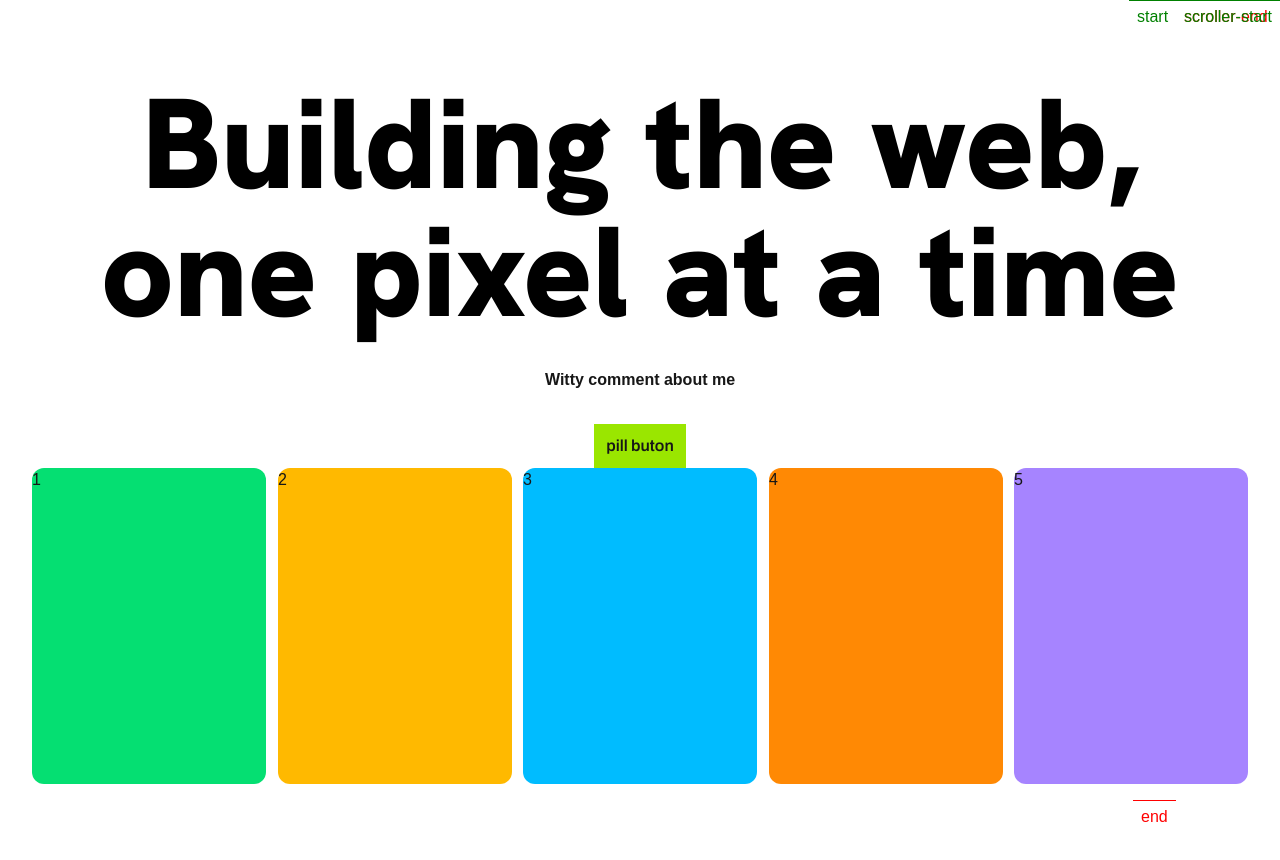
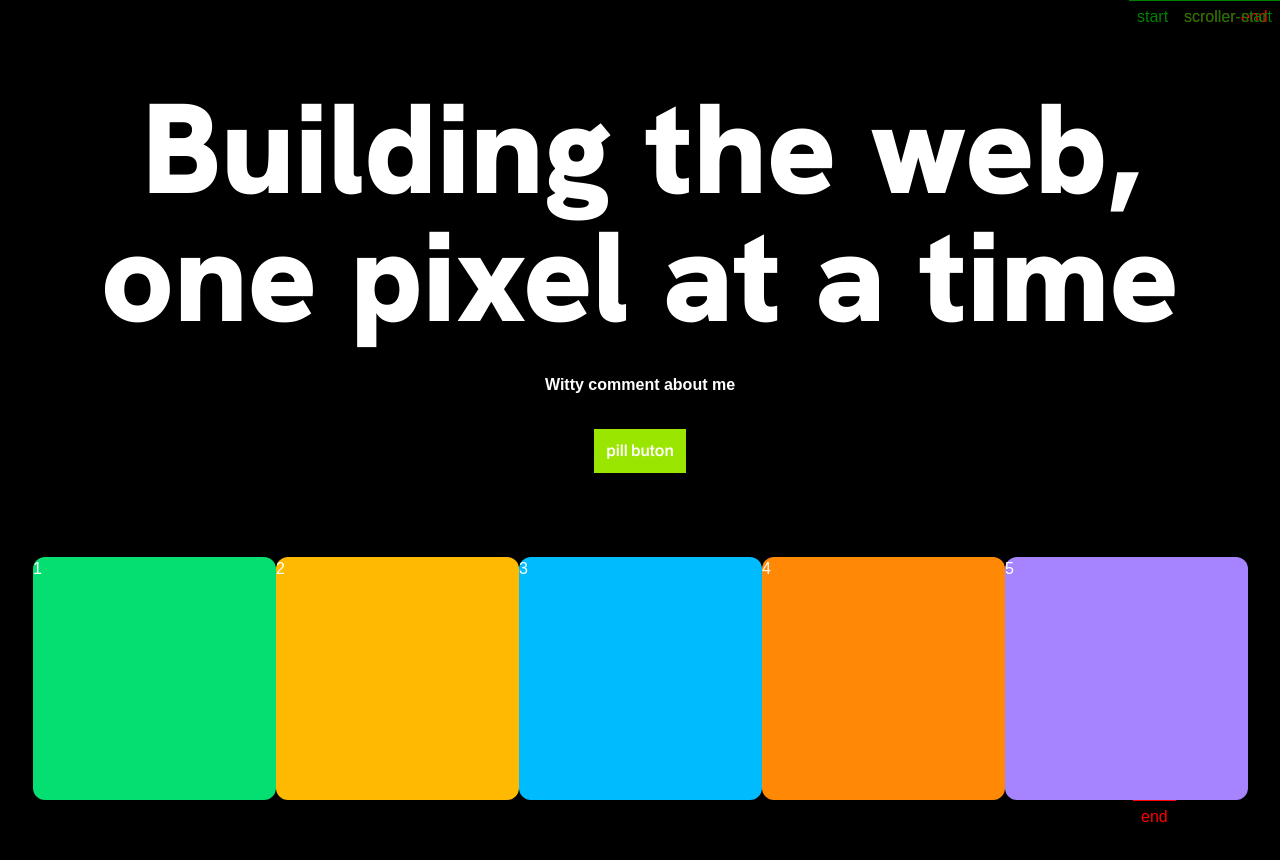
Before and after one commit to radovanbotik/mypage, a Next.js app: page / in a window 1280 px wide. Shown: the top 860 px of the page. Built offline with nearby package versions, Linux system fonts and the light colour scheme.

Commit message:
core finished

```diff
--- a/app/page.tsx
+++ b/app/page.tsx
@@ -4,83 +4,54 @@ import { useRef } from "react";
 import gsap from "gsap";
 import { useGSAP } from "@gsap/react";
 import { ScrollTrigger } from "gsap/ScrollTrigger";
+import { Flip } from "gsap/Flip";
 
 if (typeof window !== "undefined") {
   gsap.registerPlugin(useGSAP);
 }
 export default function Home() {
-  const iconContainer = useRef<HTMLDivElement | null>(null);
   const grid1 = useRef<HTMLDivElement | null>(null);
-  const grid2 = useRef<HTMLDivElement | null>(null);
+  const page = useRef<HTMLDivElement | null>(null);
   const header = useRef<HTMLDivElement | null>(null);
   const h1 = useRef<HTMLDivElement | null>(null);
-  const loopingAnimation = useRef<GSAPTimeline | null>(null);
   const scrollUpAnimation = useRef<GSAPTimeline | null>(null);
+
+  //icon-sequence1
+  const icon_1_sequence_1 = useRef<HTMLDivElement | null>(null);
+  const icon_2_sequence_1 = useRef<HTMLDivElement | null>(null);
+  const icon_3_sequence_1 = useRef<HTMLDivElement | null>(null);
+  const icon_4_sequence_1 = useRef<HTMLDivElement | null>(null);
+  const icon_5_sequence_1 = useRef<HTMLDivElement | null>(null);
+
+  //icon-sequence2
+  const icon_1_sequence_2 = useRef<HTMLDivElement | null>(null);
+  const icon_2_sequence_2 = useRef<HTMLDivElement | null>(null);
+  const icon_3_sequence_2 = useRef<HTMLDivElement | null>(null);
+  const icon_4_sequence_2 = useRef<HTMLDivElement | null>(null);
+  const icon_5_sequence_2 = useRef<HTMLDivElement | null>(null);
 
   useGSAP(
     () => {
       gsap.registerPlugin(ScrollTrigger);
-      const iconSet1 = gsap.utils.toArray(".icon1");
-      const iconSet2 = gsap.utils.toArray(".icon2");
-      //initial looping animation
-      loopingAnimation.current = gsap
-        .timeline({
-          repeat: -1,
-          defaults: {
-            ease: "power4.inOut",
-          },
-        })
-        // .set(grid1.current, {
-        //   opacity: 1,
-        // })
-        .to(iconSet1, {
-          scale: 0,
-          // delay: 1,
-          stagger: {
-            each: 0.5,
-            from: "edges",
-          },
-        })
-        .set(grid1.current, {
-          opacity: 0,
-        })
-        .set(grid2.current, {
-          opacity: 1,
-        })
-        .from(iconSet2, {
-          scale: 0,
-          stagger: {
-            each: 0.5,
-            from: "edges",
-          },
-        })
-        .to(iconSet2, {
-          scale: 0,
-          stagger: {
-            each: 0.5,
-            from: "edges",
-          },
-        })
-        .set(grid1.current, {
-          opacity: 1,
-        })
-        .set(grid2.current, {
-          opacity: 0,
-        })
-        .to(iconSet1, {
-          scale: 1,
-          // delay: 1,
-          stagger: {
-            each: 0.5,
-            from: "edges",
-          },
-        });
+      const iconsInSequence1 = gsap.utils.toArray(".icon1") as HTMLDivElement[];
+      const iconsInSequence2 = gsap.utils.toArray(".icon2") as HTMLDivElement[];
+      const iconsInSequence3 = gsap.utils.toArray(".icon3") as HTMLDivElement[];
+      const wordsInSentence1 = gsap.utils.toArray(
+        ".sentence1 .text-content",
+      ) as HTMLDivElement[];
+      console.log(iconsInSequence2);
+      const grid = grid1.current;
+      // Initial translation based on original size
+      const originalOffset =
+        -window.innerHeight / 2 + grid.getBoundingClientRect().height / 2;
 
-      //scrollup and scale animation
+      // Timeline setup
       scrollUpAnimation.current = gsap
-        .timeline({})
-        .to(iconContainer.current, {
-          yPercent: -100,
+        .timeline()
+        .to(iconsInSequence1, {
+          y: originalOffset,
+          stagger: { each: 0.15, from: "start" },
+          ease: "power2.out",
         })
         .to(
           h1.current,
@@ -90,27 +61,54 @@ export default function Home() {
           },
           "<",
         )
-        .to(iconContainer.current, { scale: 0.2 });
+        .to(iconsInSequence1, {
+          width: 60,
+          onUpdate: () => {
+            // Recalculate each time the width has changed
+            const newOffset =
+              -window.innerHeight / 2 + grid.getBoundingClientRect().height / 2;
 
-      //stop initial animation on scroll
-      ScrollTrigger.create({
-        trigger: header.current,
-        start: "top+=50 top",
-        end: "top+=50 top",
-        onEnter: () => {
-          // Optional: animate to end smoothly
-          gsap.to(loopingAnimation.current, {
-            time: loopingAnimation.current?.duration(),
-            // duration: 0.5,
-            onComplete: () => loopingAnimation.current?.pause(),
+            // Apply updated y value directly
+            iconsInSequence1.forEach((el) => {
+              gsap.set(el, { y: newOffset });
             });
           },
-        onEnterBack: () => {
-          loopingAnimation.current?.restart(true);
+        })
+        .to(page.current, {
+          backgroundColor: "white",
+          color: "black",
+        })
+        .set(iconsInSequence1, { opacity: 0 }, "<")
+        .set(iconsInSequence2, { opacity: 1 }, "<")
+        .set(iconsInSequence3, { opacity: 1 }, "<")
+        .set(iconsInSequence2[0], { opacity: 0 })
+        .to(iconsInSequence3[0], {
+          yPercent: -100,
+        })
+        .to(iconsInSequence3[0], {
+          xPercent: 200,
+        })
+        .set(wordsInSentence1[0], {
+          opacity: 1,
+        })
+        .to(iconsInSequence3[0], {
+          xPercent: 300,
+        })
+        .to(
+          wordsInSentence1,
+          {
+            xPercent: 10,
           },
-      });
+          "<",
+        )
+        .set(
+          wordsInSentence1[1],
+          {
+            opacity: 1,
+          },
+          "<",
+        );
 
-      //control scrollup and scale animation progress through scrolling
       ScrollTrigger.create({
         trigger: header.current,
         pin: header.current,
@@ -119,44 +117,19 @@ export default function Home() {
         animation: scrollUpAnimation.current,
         markers: true,
       });
-
-      // ScrollTrigger.create({
-      //   trigger: header.current,
-      //   pin: header.current,
-      //   pinSpacing: true,
-      //   scrub: true,
-      //   animation: scrollUpAnimation.current,
-      //   onUpdate: (self) => {
-      //     const scrolledDown = self.direction === 1 && self.progress > 0;
-      //     const scrolledUp = self.direction === -1 && self.progress === 0;
-
-      //     if (scrolledDown && loopingAnimation.current?.isActive()) {
-      //       loopingAnimation.current.pause(loopingAnimation.current.duration());
-      //     }
-
-      //     if (
-      //       scrolledUp &&
-      //       loopingAnimation.current?.time() ===
-      //         loopingAnimation.current.duration()
-      //     ) {
-      //       loopingAnimation.current.restart(true);
-      //     }
-      //   },
-      //   markers: true,
-      // });
     },
-    { scope: iconContainer },
+    { scope: page },
   );
 
   return (
-    <div className="h-[200vh] px-8">
-      <section className="flex h-dvh flex-col pb-4" ref={header}>
-        <div className="w-full flex-1 pt-20">
+    <div className="h-[200vh] bg-black px-8 text-white" ref={page}>
+      <section className="//pb-4 relative flex h-dvh flex-col" ref={header}>
+        <div className="w-full flex-1">
           <div
             className="flex size-full flex-col items-center justify-center space-y-8"
             ref={h1}
           >
-            <h1 className="font-hanken-grotesk mx-auto text-center text-8xl font-black text-black lg:max-w-6xl xl:text-9xl">
+            <h1 className="font-hanken-grotesk mx-auto text-center text-4xl font-black text-white lg:max-w-6xl xl:text-9xl">
               Building the web, one pixel at a time
             </h1>
             <p className="font-semibold">Witty comment about me</p>
@@ -165,12 +138,11 @@ export default function Home() {
             </button>
           </div>
         </div>
-        <div className="relative h-80" ref={iconContainer}>
         <div
-            className="absolute bottom-0 left-0 grid h-full w-full grid-cols-5 gap-3 opacity-100"
+          className="//absolute //bottom-0 flex w-full items-start justify-center opacity-100 [&>*]:aspect-square [&>*]:w-full"
           ref={grid1}
         >
-            <div className="icon1 rounded-xl bg-green-400 will-change-transform">
+          <div className="icon1 rounded-xl bg-green-400 object-cover will-change-transform">
             1
           </div>
           <div className="icon1 rounded-xl bg-amber-400 will-change-transform">
@@ -186,24 +158,31 @@ export default function Home() {
             5
           </div>
         </div>
-          <div
-            className="absolute bottom-0 left-0 grid h-full w-full grid-cols-5 gap-3 opacity-0"
-            ref={grid2}
-          >
-            <div className="icon2 rounded-xl bg-amber-400 will-change-transform">
-              6
+        <div className="absolute top-1/2 w-full -translate-y-1/2">
+          <div className="relative inset-0 mx-auto flex h-full w-fit opacity-100">
+            <div className="sentence1 div absolute -top-full left-0 z-10 flex text-6xl whitespace-nowrap select-none">
+              <span className="text-content -translate-x-[10%] opacity-0">
+                a word
+              </span>
+              <div className="icon3 inline-block aspect-square w-[60px] -translate-x-[300%] translate-y-full rounded-xl bg-green-300 object-cover opacity-0 will-change-transform"></div>
+              <span className="text-content -translate-x-[10%] opacity-0">
+                b word
+              </span>
             </div>
-            <div className="icon2 rounded-xl bg-sky-400 will-change-transform">
-              7
+            <div className="icon2 aspect-square w-[60px] rounded-xl bg-green-300 opacity-0 will-change-transform">
+              12
             </div>
-            <div className="icon2 rounded-xl bg-orange-400 will-change-transform">
-              8
+            <div className="icon2 aspect-square w-[60px] rounded-xl bg-amber-300 opacity-0 will-change-transform">
+              22
             </div>
-            <div className="icon2 rounded-xl bg-violet-400 will-change-transform">
-              9
+            <div className="icon2 aspect-square w-[60px] rounded-xl bg-sky-300 opacity-0 will-change-transform">
+              32
             </div>
-            <div className="icon2 rounded-xl bg-green-400 will-change-transform">
-              10
+            <div className="icon2 aspect-square w-[60px] rounded-xl bg-orange-300 opacity-0 will-change-transform">
+              42
+            </div>
+            <div className="icon2 aspect-square w-[60px] rounded-xl bg-violet-300 opacity-0 will-change-transform">
+              52
             </div>
           </div>
         </div>
```
Lines whose indentation alone changed are shown as unchanged.
